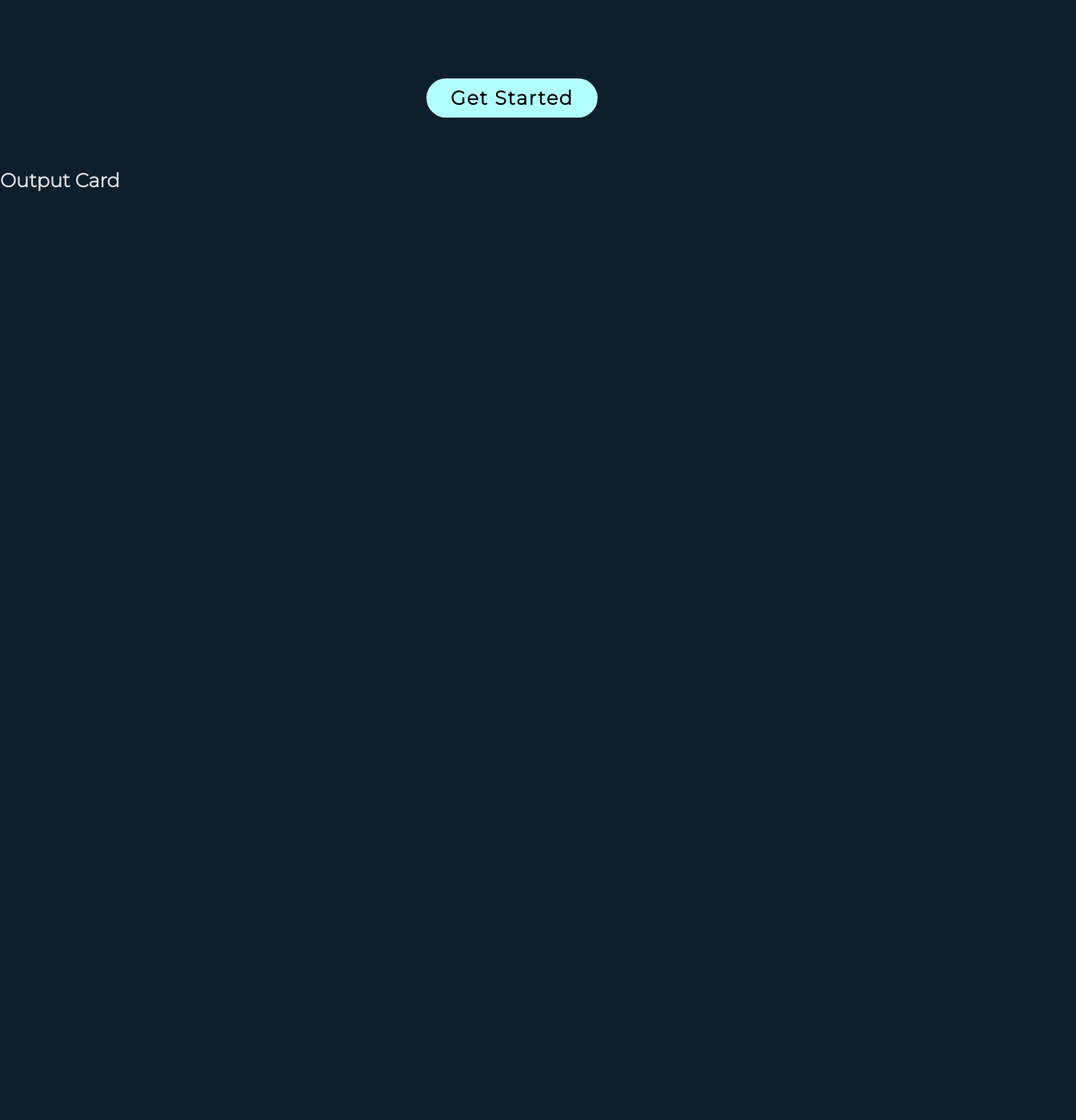
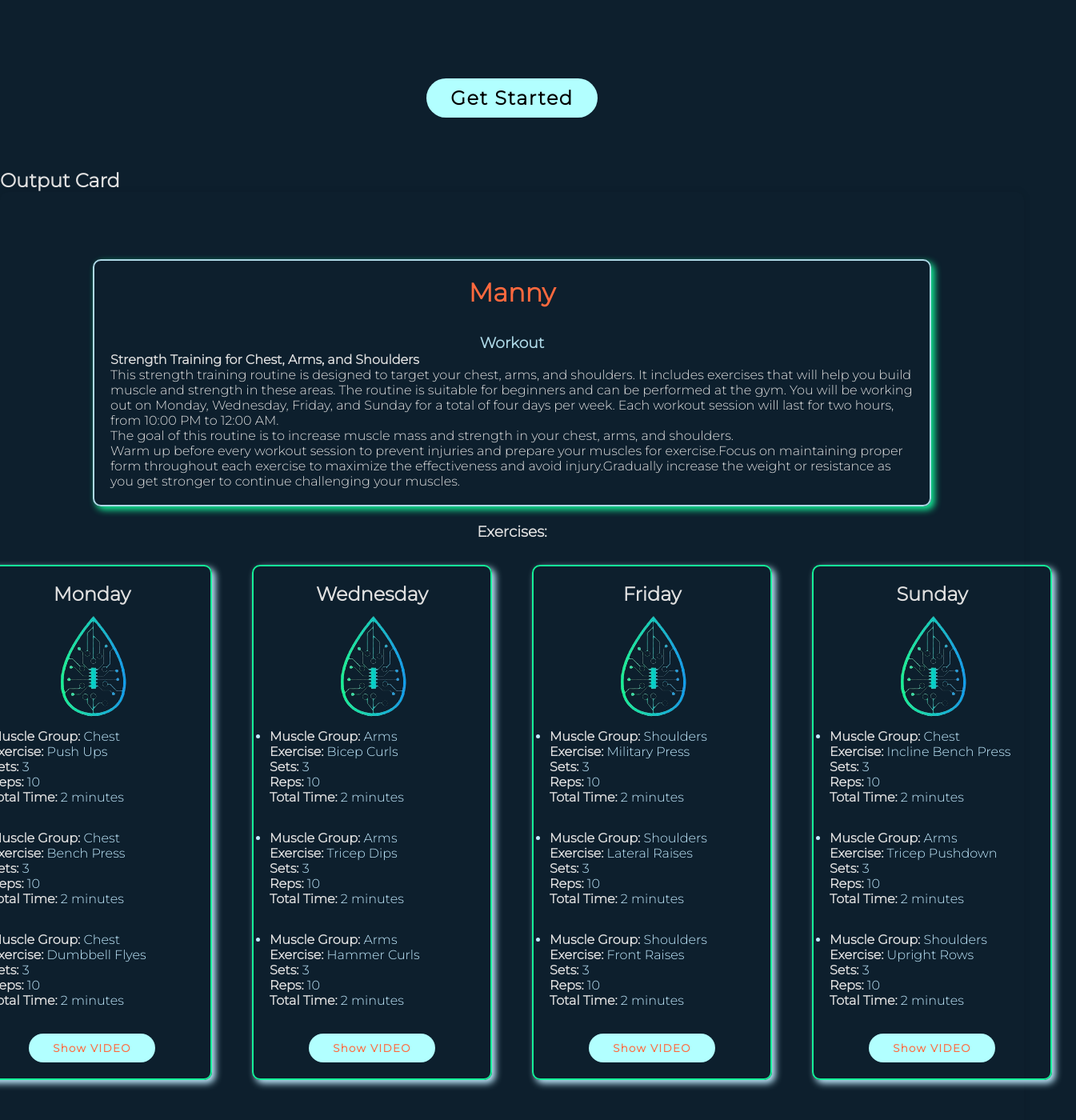
Before and after one commit to theMVPshop/workoutPlanner, a React (Create React App) app in the folder sweat-smart/: page / in a window 1280 px wide. Shown: the part 1691-3091 px from the top of the page at 80% size, 1345 px wide, since content can reach past the window. Before the commit the page ends 1931 px from the top, so only its background shows below. Built offline with nearby package versions, Linux system fonts and the light colour scheme.

Commit message:
card style

```diff
--- a/sweat-smart/src/App.js
+++ b/sweat-smart/src/App.js
@@ -5,6 +5,7 @@ import OpenAI from "openai";
 import HomePage from "./components/HomePage/HomePage";
 import "./App.css";
 import Output from "./components/ResultsPage/Output";
+import PracticeCard from "./components/ResultsPage/PracticeCard";
 
 // const openai = new OpenAI({
 //   apiKey: "",
@@ -67,13 +68,13 @@ function App() {
       ],
     };
 
-    // fetch("https://api.openai.com/v1/engines/gpt-3.5-turbo/completions", {
-    fetch("/results.js", {
+    fetch("https://api.openai.com/v1/engines/gpt-3.5-turbo/completions", {
+    // fetch("/results.js", {
       method: "POST",
-      // headers: {
-      //   "Content-Type": "application/json",
-      //   Authorization: "Bearer YOUR_API_KEY", // Replace with your actual API key
-      // },
+      headers: {
+        "Content-Type": "application/json",
+        Authorization: "Bearer YOUR_API_KEY", // Replace with your actual API key
+      },
       body: JSON.stringify(input),
     })
       .then((response) => response.json())
@@ -90,6 +91,7 @@ function App() {
     <div>
       <HomePage />
       <Output result={planResult} />
+      <PracticeCard />
 
       {/* <Card /> */}
     </div>
--- /dev/null
+++ b/sweat-smart/src/components/ResultsPage/PracticeCard.css
@@ -0,0 +1,128 @@
+.card {
+    display: flex;
+    flex-direction: column;
+    align-items: center;
+    justify-content: flex-start;
+    color: white;
+    border-radius: 10px;
+    box-shadow: 0px 0px 10px rgba(0, 0, 0, 0.1);
+    padding: 0px;
+    margin: 0px;
+    padding: 4rem 6rem;
+
+
+}
+
+.users-name {
+    text-align: center;
+    color: #ff693e;
+}
+
+.workout-breakdown {
+    text-align: center;
+    color: lightblue;
+    margin-top: 2rem;
+
+}
+
+.card-header {
+    border-radius: 10px;
+    border: 2px solid lightblue;
+    padding: 10px;
+    color: white;
+    padding: 20px;
+    margin: 20px;
+    box-shadow: 4px 4px 8px 0.2px #15f099;
+
+}
+
+.days {
+    border: 2px solid #15F099 ;
+    border-radius: 10px;
+    box-shadow: 4px 4px 8px 0.2px #C2EBFF;
+    padding: 20px;
+    margin: 20px;
+    text-align: center;
+    width: 300px;
+    /* flex: 0 0 auto; */
+    /* width: calc(50% - 20px); */
+
+
+}
+
+.days-container {
+    display: grid;
+    grid-template-columns: repeat(2, 1fr);
+    /* grid-auto-rows: minmax(auto, max-content); */
+    gap: 10px;
+    /* overflow-y: auto; */
+    /* max-height: calc(100% - 100%); */
+    padding: 10px;
+    /* margin: 10px; */
+    /* max-height: 75vh; */
+    justify-content: center;
+    /* align-content: start; */
+
+    /* display: flex;
+    flex-wrap: nowrap;
+    overflow-x: auto; */
+}
+
+.card-list {
+    color: #C2EBFF;
+    margin-bottom: 2rem;
+   text-align: left;
+   /* display: inline-block; */
+}
+
+.show-more-button {
+    /* color: #ff693e;
+    font-weight: bold;
+    margin-top: 2rem;
+
+    background-color: #C2EBFF;
+    cursor: pointer; */
+    position: relative;
+    background: var(--lightgreen);
+    color: #ff693e;
+    font-weight: bold;
+    border-radius: 25px;
+    text-decoration: none;
+    padding: 10px 30px;
+    transition: 0.5s;
+    letter-spacing: 0.1em;
+    cursor: pointer;
+    border: none;
+}
+
+.show-more-button:hover {
+
+        letter-spacing: 0.25em;
+        background-color: var(--color-bg);
+        box-shadow: 0 0 30px var(--second-color);
+}
+
+.image-container {
+    margin-top: 2rem;
+    margin-bottom: 2rem;
+}
+
+
+@media (max-width: 768px) {
+    .days {
+      display: block;
+    }
+  }
+
+
+@media (min-width: 768px) {
+    .days-container {
+      display: flex;
+      flex-wrap: nowrap;
+    }
+
+    .days > div {
+      flex: 0 0 calc(33.33% - 20px);
+      margin: 10px;
+    }
+  }
--- /dev/null
+++ b/sweat-smart/src/components/ResultsPage/PracticeCard.js
@@ -0,0 +1,83 @@
+import React from "react";
+import results from "./results";
+import "./PracticeCard.css";
+import { useeffect, useState } from "react";
+import { images } from "../../constants";
+
+const PracticeCard = () => {
+  const initialWorkoutData = results[0]; // Assuming the data is in the first element of the array
+  const [workoutData, setWorkoutData] = useState(initialWorkoutData);
+  const [showVideos, setShowVideos] = useState(
+    Array(workoutData.exercises.length).fill(false)
+  );
+
+  const toggleVideo = (index) => {
+    const newShowVideos = [...showVideos];
+    newShowVideos[index] = !showVideos[index];
+    setShowVideos(newShowVideos);
+  };
+
+  return (
+    <div className="card section__padding">
+      <div className="card-header section__padding">
+        <h1 className="users-name">{workoutData.name}</h1>
+        <h3 className="workout-breakdown">Workout</h3>
+        <h4>{workoutData.routine}</h4>
+        <p>{workoutData.summary}</p>
+        <p>{workoutData.goal}</p>
+        <p>{workoutData.additionalTips}</p>
+        {/* <p>{workoutData.daysPerWeek} days this week</p>
+          <p>{workoutData.totalTime} hours</p> */}
+      </div>
+      {/* Accessing the days of the week and exercises */}
+      <h3>Exercises:</h3>
+      <div className="days-container">
+        {workoutData.exercises.map((exerciseDay, index) => (
+          <div className="days" key={index}>
+            <h2>{Object.keys(exerciseDay)[0]}</h2>
+            <div className="image-container">
+              <img src={images.LOGO1} alt="logo" />
+            </div>
+
+            <ul>
+              {exerciseDay[Object.keys(exerciseDay)[0]].map((exercise, i) => (
+                <li className="card-list" key={i}>
+                  <strong>Muscle Group:</strong> {exercise.muscleGroup}
+                  <br />
+                  <strong>Exercise:</strong> {exercise.exercise}
+                  <br />
+                  <strong>Sets:</strong> {exercise.sets}
+                  <br />
+                  <strong>Reps:</strong> {exercise.reps}
+                  <br />
+                  <strong>Total Time:</strong> {exercise.totalTime} minutes
+                </li>
+              ))}
+              <button
+                className="show-more-button"
+                onClick={() => toggleVideo(index)}
+              >
+                {showVideos[index] ? "Show Less" : "Show VIDEO"}
+              </button>
+              {showVideos[index] && (
+                <div className="additional-info">
+                  {/* Video or other additional information */}
+                  <iframe
+                    title="Workout Video"
+                    width="560"
+                    height="315"
+                    src="https://www.youtube.com/embed/your-video-id"
+                    //   frameborder="0"
+                    //   allowfullscreen
+                  ></iframe>
+                </div>
+              )}
+            </ul>
+          </div>
+        ))}
+      </div>
+    </div>
+  );
+};
+
+export default PracticeCard;
```
Also changed, not shown: sweat-smart/src/components/ResultsPage/workoutCard.js (deleted, +0 -77 lines).
